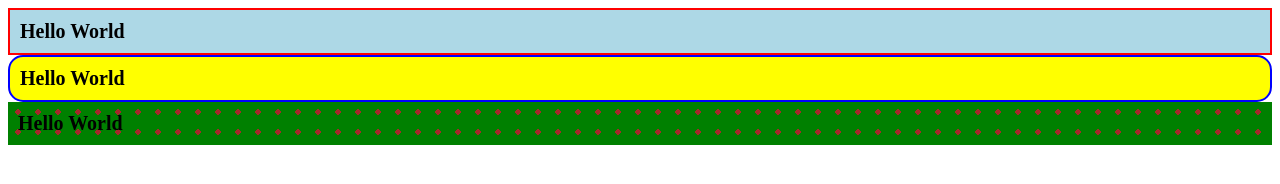
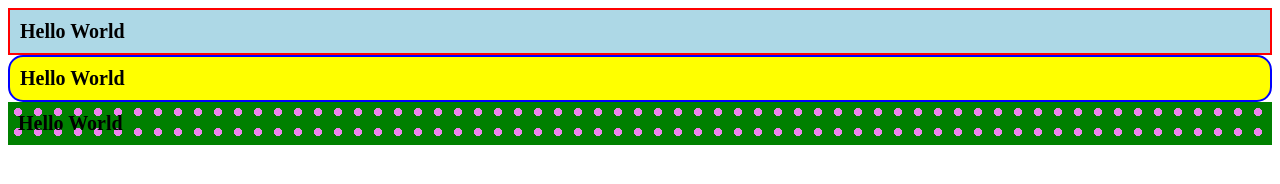
Before and after one commit to Kellyhuang1205/exercise12, a plain HTML site: page index.html in a window 1280 px wide. Drawn offline with Linux system fonts and the light colour scheme.

Commit message:
Update styles.css

```diff
--- a/styles.css
+++ b/styles.css
@@ -46,7 +46,7 @@
       font-size: 20px;
       font-weight: bold;
       color: black;
-      background-image: radial-gradient(circle, brown 20%, transparent 10%);
+      background-image: radial-gradient(circle, violet 30%, transparent 10%);
       background-size: 20px 20px;
     }
   </style>
```
